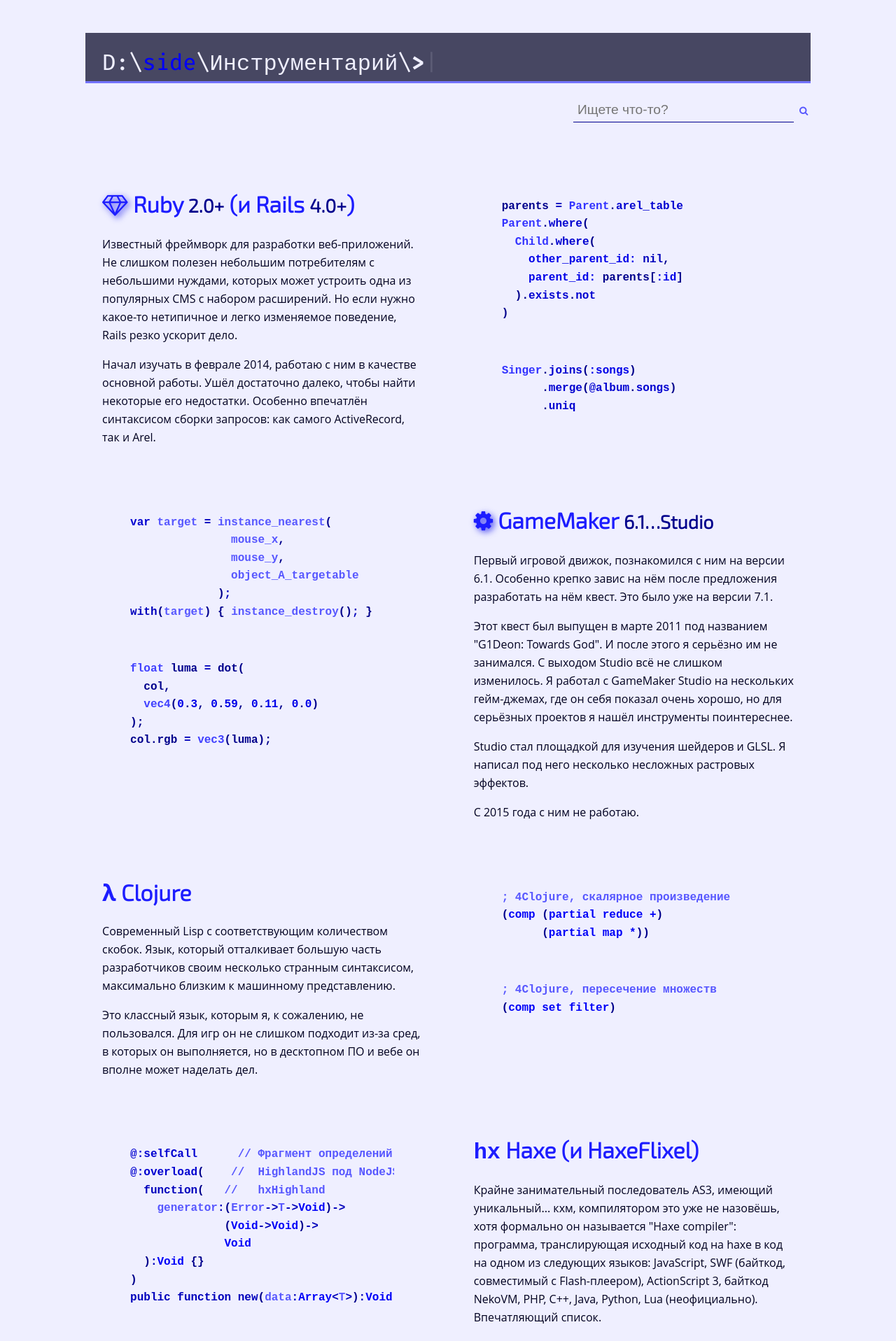
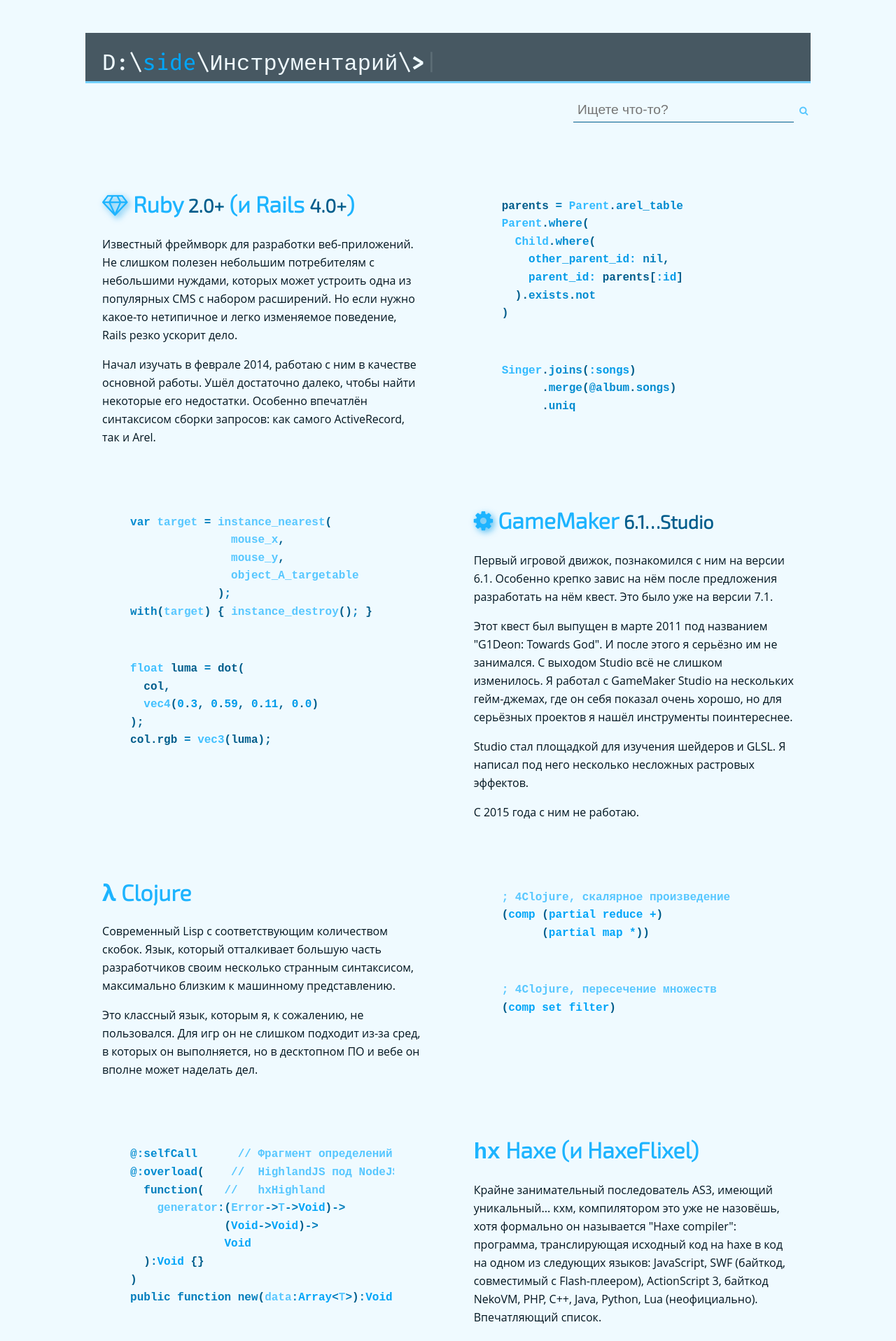
Before and after one commit to D-side/d-side.github.io, a Jekyll site: the page built from tools/index.html, in a window 1280 px wide. Shown: the top 1917 px of the page at 70% size. Built offline with Jekyll 4.4.1, drawn with Linux system fonts in a browser that asks for light colours; nearby versions of some CDN libraries; library files that are not in the unit come from our copies.

Commit message:
Fancier times

```diff
--- a/assets/paper.sass
+++ b/assets/paper.sass
@@ -2,7 +2,7 @@
 ---
 // Neat's "debug mode"
 // $visual-grid: true
-$sample: #CCF
+$sample: #CEF
 // $variation: 00deg
 
 @import themes/mono-mixer
```
